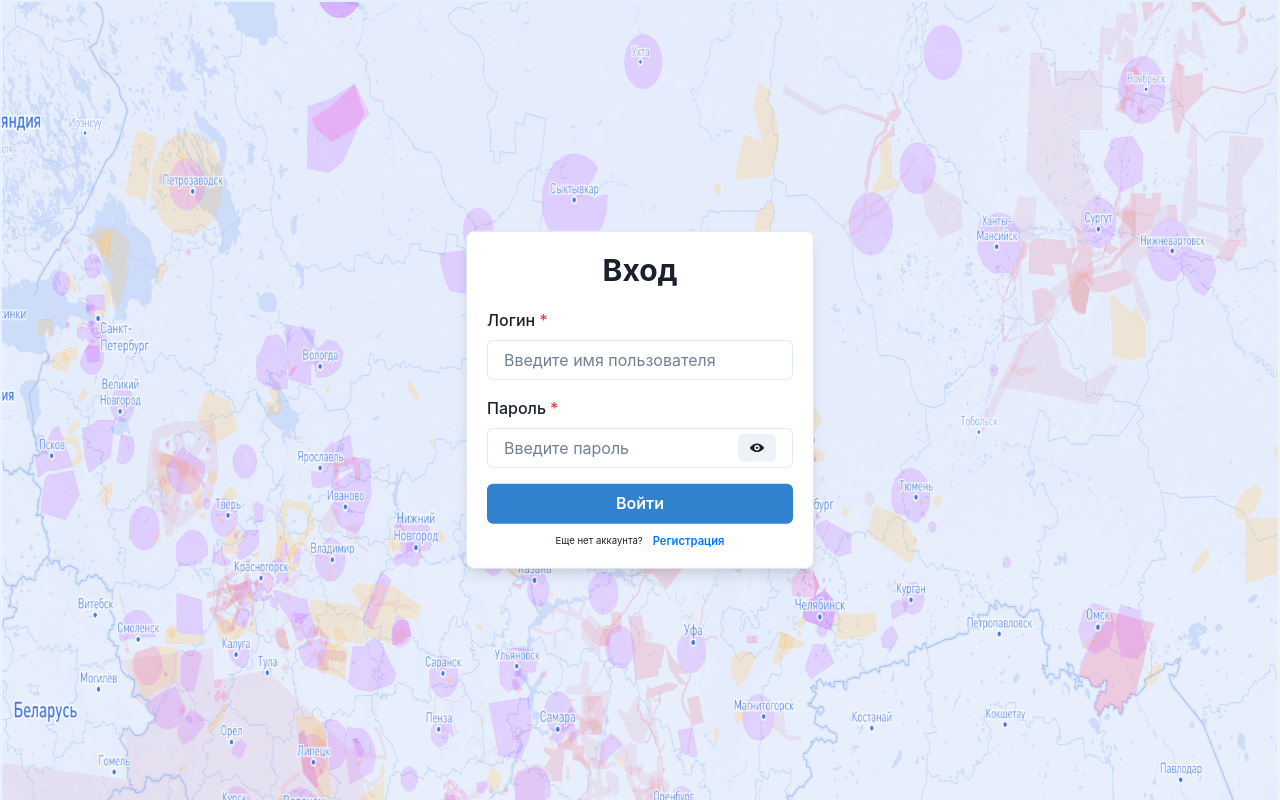
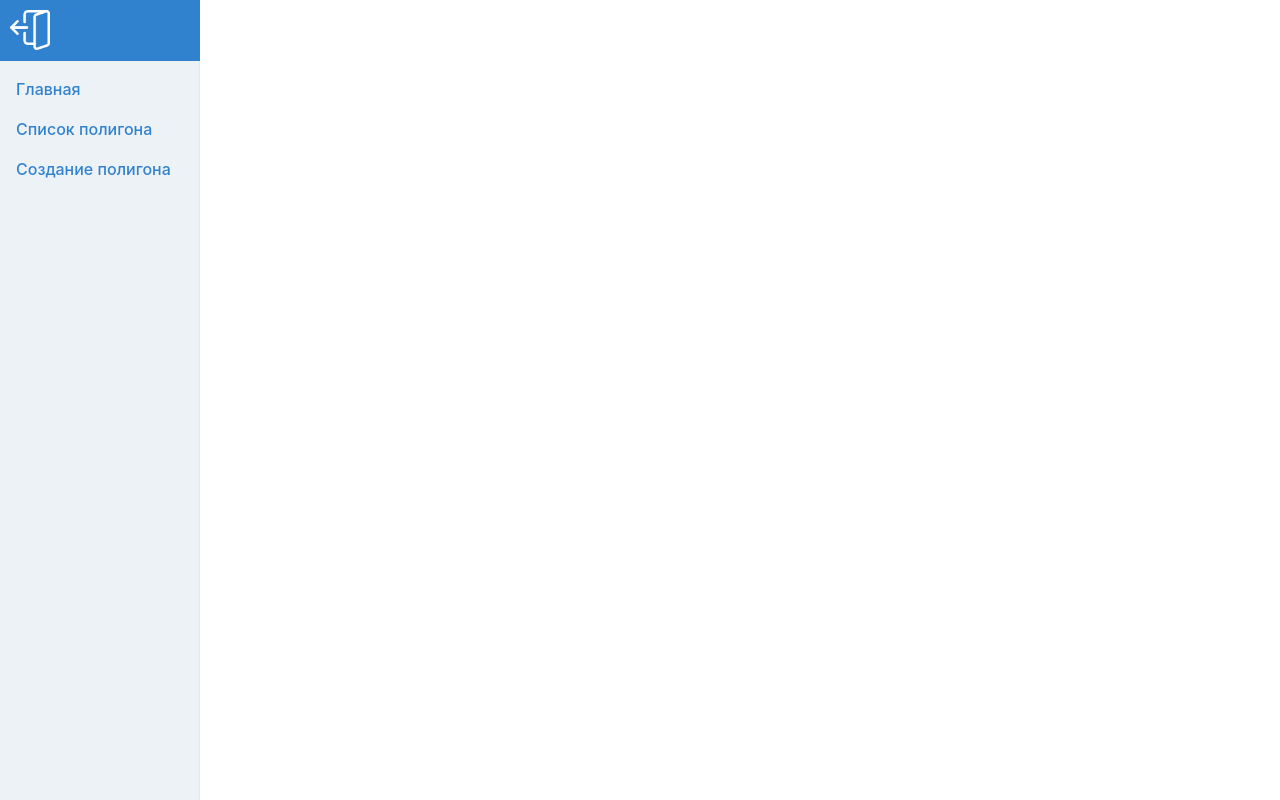
Before and after one commit to VitaliyKozhushko/airspace_restriction_zones, a React (Create React App) app in the folder frontend/: page / in a window 1280 px wide. Built offline with nearby package versions, Linux system fonts and the light colour scheme; no server answers; sample sign-in values are in the browser's storage.

Commit message:
add child component

```diff
--- a/frontend/src/App.js
+++ b/frontend/src/App.js
@@ -2,21 +2,23 @@ import { BrowserRouter as Router, Route, Routes } from 'react-router-dom'
 import Auth from './views/Auth'
 import ProtectedRoute from "./components/ProtectedRoute";
 import PersonalAccount from './views/PersonalAccount';
+import {routes} from "./routes";
+import Polygon from './views/Polygon';
 
 function App() {
   return (
     <Router>
       <Routes>
-        <Route path="/" element={<Auth/>}/>
-        <Route path="personal_account" element={<PersonalAccount/>}/>
-        {/*<Route*/}
-        {/*  path="/personal_account"*/}
-        {/*  element={*/}
-        {/*    <ProtectedRoute>*/}
-        {/*      <PersonalAccount/>*/}
-        {/*    </ProtectedRoute>*/}
-        {/*  }*/}
-        {/*/>*/}
+        <Route path={routes.login} element={<Auth/>} name='dasd'/>
+        <Route
+          path={routes.home}
+          element={
+            <ProtectedRoute>
+              <PersonalAccount/>
+            </ProtectedRoute>
+          }>
+          <Route path={routes.createPolygon} element={<Polygon />} />
+        </Route>
       </Routes>
     </Router>
   );
--- a/frontend/src/assets/scss/personalAccount.scss
+++ b/frontend/src/assets/scss/personalAccount.scss
@@ -43,4 +43,12 @@
       }
     }
   }
+
+  .personal-account-content {
+    display: flex;
+    position: relative;
+    justify-content: center;
+    align-items: center;
+    width: 100%;
+  }
 }
--- a/frontend/src/components/AuthForm.js
+++ b/frontend/src/components/AuthForm.js
@@ -44,7 +44,7 @@ const AuthForm = () => {
       if (isLogin) {
         localStorage.setItem("access_token", response.data.access);
         localStorage.setItem("refresh_token", response.data.refresh);
-        navigate('/personal_account')
+        navigate('/')
         return
       }
       toast({
--- a/frontend/src/components/Logout.js
+++ b/frontend/src/components/Logout.js
@@ -9,7 +9,7 @@ function Logout() {
   const handleLogout = () => {
     localStorage.removeItem("access_token");
     localStorage.removeItem("refresh_token");
-    navigate("/");
+    navigate("/login");
   };
 
   return (
--- a/frontend/src/components/PolygonForm.js
+++ b/frontend/src/components/PolygonForm.js
@@ -136,7 +136,7 @@ function PolygonForm(){
                 errorBorderColor='red.500'/>
           </FormControl>
 
-          <Button colorScheme="blue" type="button" width="full" onClick={addCoordinate}>
+          <Button colorScheme="blue" type="button" width="50%" onClick={addCoordinate}>
             Добавить
           </Button>
 
@@ -152,7 +152,7 @@ function PolygonForm(){
             type="button"
             isLoading={loading}
             colorScheme="blue"
-            width="full"
+            width="50%"
             isDisabled={saveDisable}
             onClick={handleSubmit}>
             Сохранить
--- a/frontend/src/components/ProtectedRoute.js
+++ b/frontend/src/components/ProtectedRoute.js
@@ -6,14 +6,11 @@ const ProtectedRoute = ({ children }) => {
   const token = localStorage.getItem("access_token");
 
   if (!token) {
-    return <Navigate to="/" />;
+    return <Navigate to="/login" />;
   } else {
     const decodedToken = jwtDecode(token);
     const currentTime = Date.now() / 1000;
-    console.log(decodedToken.exp)
-    console.log(currentTime)
-    console.log(decodedToken.exp < currentTime)
-    if (decodedToken.exp < currentTime) return <Navigate to="/" />;
+    if (decodedToken.exp < currentTime) return <Navigate to="/login" />;
   }
 
   return children;
--- /dev/null
+++ b/frontend/src/routes.js
@@ -0,0 +1,6 @@
+export const routes = {
+  home: '/',
+  login: '/login',
+  createPolygon: '/create',
+  listPolygon: '/list'
+};
--- a/frontend/src/views/Dashboard.js
+++ b/frontend/src/views/Dashboard.js
@@ -1,6 +1,8 @@
 import Logout from "../components/Logout";
 import React from 'react';
-import { Box, Flex, VStack, Button} from '@chakra-ui/react';
+import { Box, Flex, VStack, Button, Link as ChakraLink} from '@chakra-ui/react';
+import { Link as ReactRouterLink } from 'react-router-dom';
+import {routes} from '../routes';
 
 function Dashboard() {
 
@@ -28,15 +30,15 @@ function Dashboard() {
             borderColor="gray.200"
           >
             <VStack align="start" spacing={4}>
-              <Button colorScheme='messenger' variant='link'>
+              <ChakraLink color='blue.500' as={ReactRouterLink} to={routes.home} fontWeight='500'>
                 Главная
-              </Button>
-              <Button colorScheme='messenger' variant='link'>
+              </ChakraLink>
+              <ChakraLink color='blue.500' as={ReactRouterLink} to={routes.listPolygon} fontWeight='500'>
+                Список полигона
+              </ChakraLink>
+              <ChakraLink color='blue.500' as={ReactRouterLink} to={routes.createPolygon} fontWeight='500'>
                 Создание полигона
-              </Button>
-              <Button colorScheme='messenger' variant='link'>
-                Список полигона
-              </Button>
+              </ChakraLink>
             </VStack>
           </Box>
 
--- a/frontend/src/views/PersonalAccount.js
+++ b/frontend/src/views/PersonalAccount.js
@@ -1,11 +1,13 @@
-import Polygon from './Polygon';
 import Dashboard from './Dashboard';
+import { Outlet } from 'react-router-dom';
 
 function PersonalAccount() {
   return (
     <div className='personal-account-page'>
       <Dashboard/>
-      <Polygon/>
+      <div className='personal-account-content'>
+        <Outlet/>
+      </div>
     </div>
   )
 }
```
Also changed, not shown: 1 other file (tests, documents, lock files or other folders).
